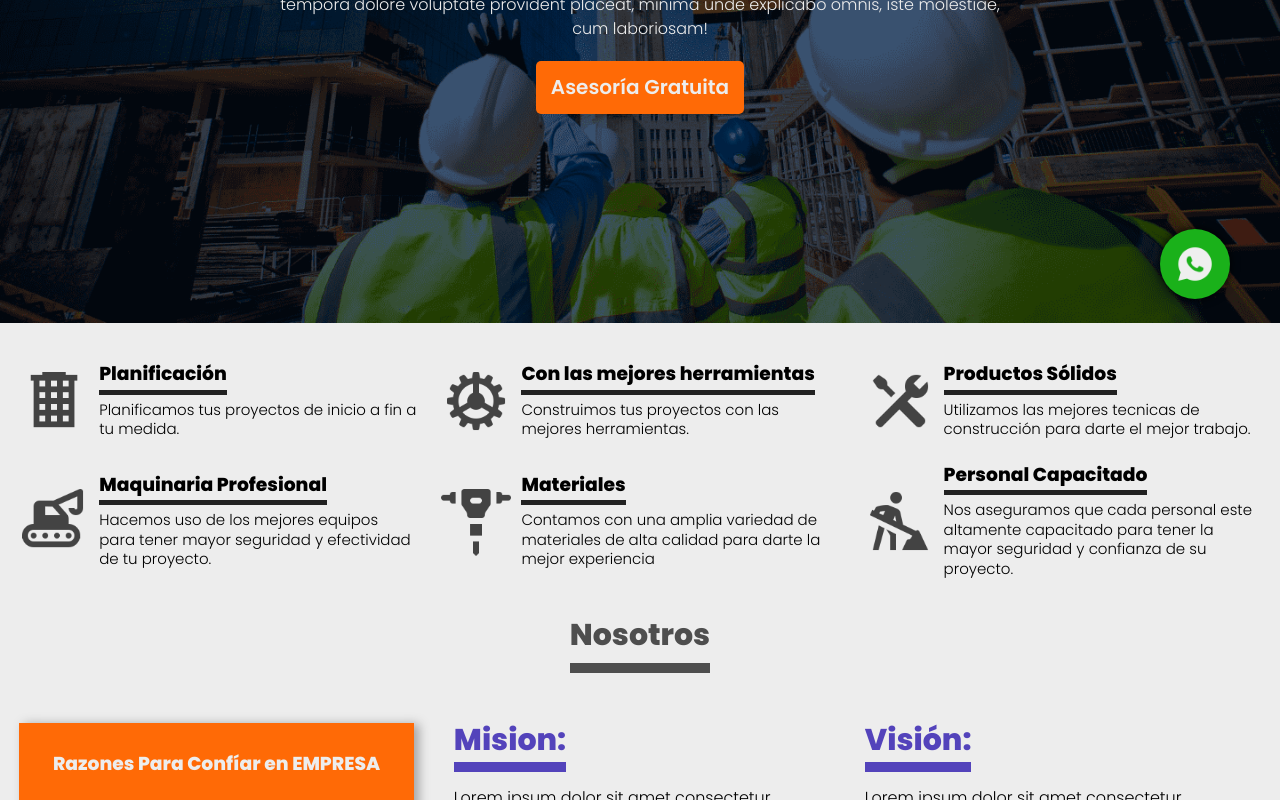
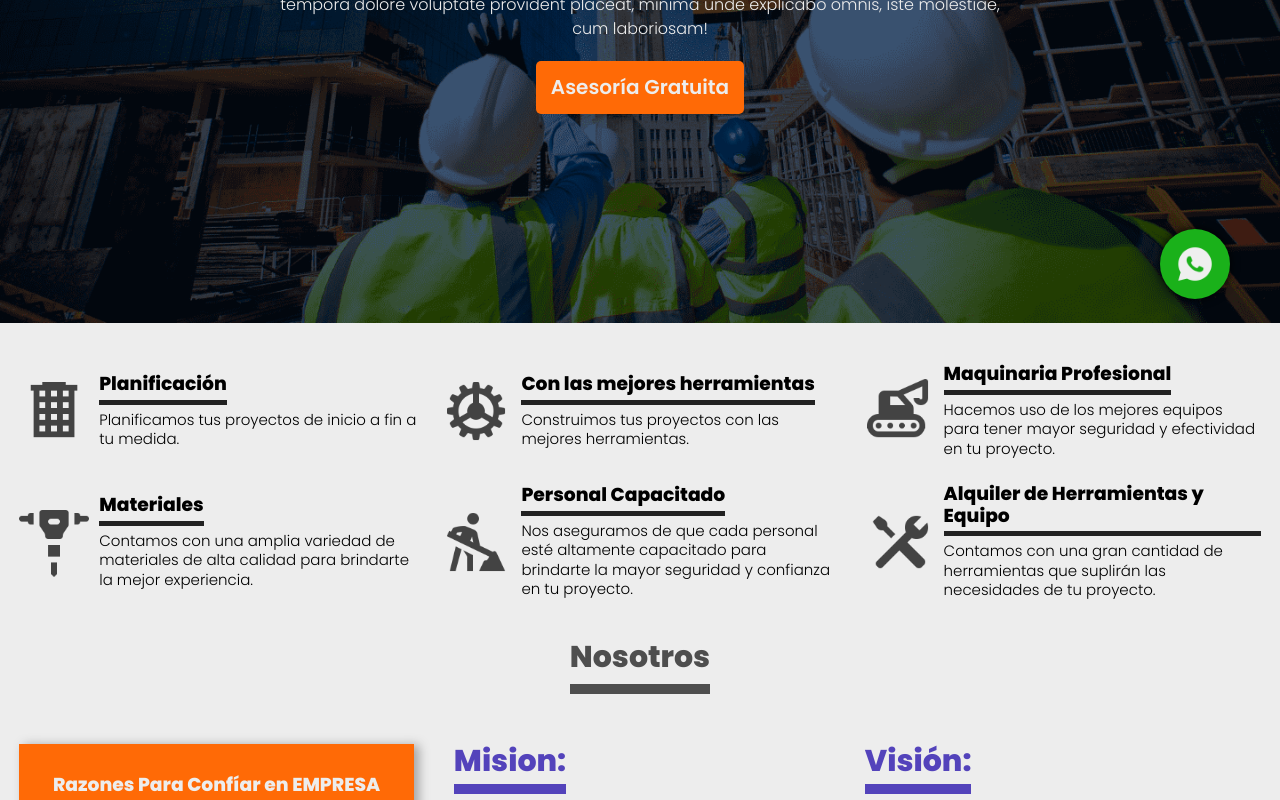
Before and after one commit to JhonatanVeliz/services-construction-page, a React (Vite) app: page / in a window 1280 px wide. Shown: the part 451-1251 px from the top of the page. Built offline with nearby package versions, Linux system fonts and the light colour scheme.

Commit message:
added new information

```diff
--- a/src/components/Skills.jsx
+++ b/src/components/Skills.jsx
@@ -21,29 +21,29 @@ const skillsData = [
     id: 122
   },
   {
-    title: 'Productos Sólidos',
-    text: 'Utilizamos las mejores tecnicas de construcción para darte el mejor trabajo.',
-    img: img3,
+    title: 'Maquinaria Profesional',
+    text: 'Hacemos uso de los mejores equipos para tener mayor seguridad y efectividad en tu proyecto.',
+    img: img4,
     id: 133
   },
   {
-    title: 'Maquinaria Profesional',
-    text: 'Hacemos uso de los mejores equipos para tener mayor seguridad y efectividad de tu proyecto.',
-    img: img4,
-    id: 4
-  },
-  {
     title: 'Materiales',
-    text: 'Contamos con una amplia variedad de materiales de alta calidad para darte la mejor experiencia',
+    text: 'Contamos con una amplia variedad de materiales de alta calidad para brindarte la mejor experiencia.',
     img: img5,
-    id: 5
+    id: 144
   },
   {
     title: 'Personal Capacitado',
-    text: 'Nos aseguramos que cada personal este altamente capacitado para tener la mayor seguridad y confianza de su proyecto.',
+    text: 'Nos aseguramos de que cada personal esté altamente capacitado para brindarte la mayor seguridad y confianza en tu proyecto.',
     img: img6,
-    id: 6
-  }
+    id: 155
+  },
+  {
+    title: 'Alquiler de Herramientas y Equipo',
+    text: 'Contamos con una gran cantidad de herramientas que suplirán las necesidades de tu proyecto.',
+    img: img3,
+    id: 166
+  },
 ];
 
 const SkillsCard = ({ card }) => {
```
